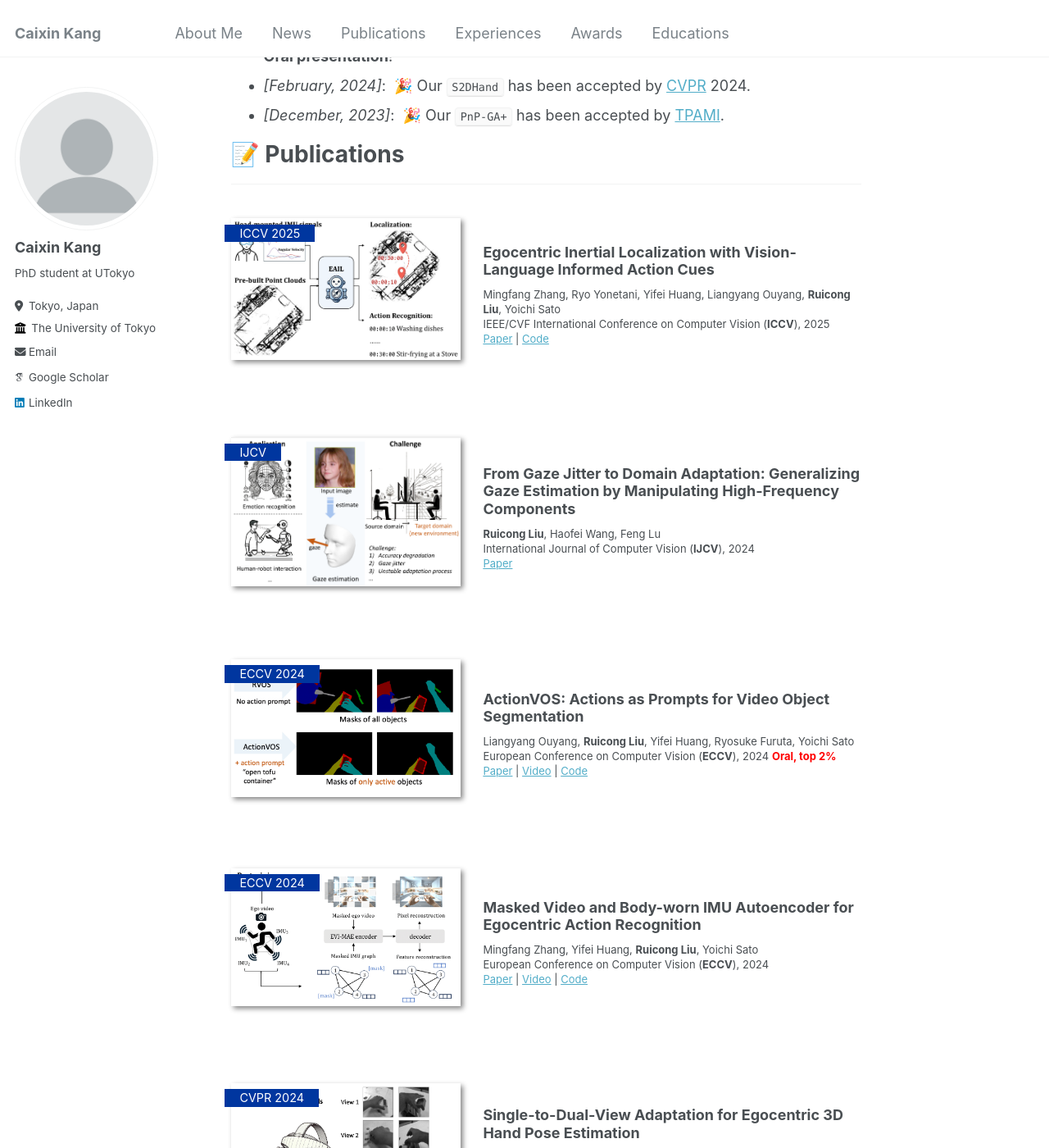
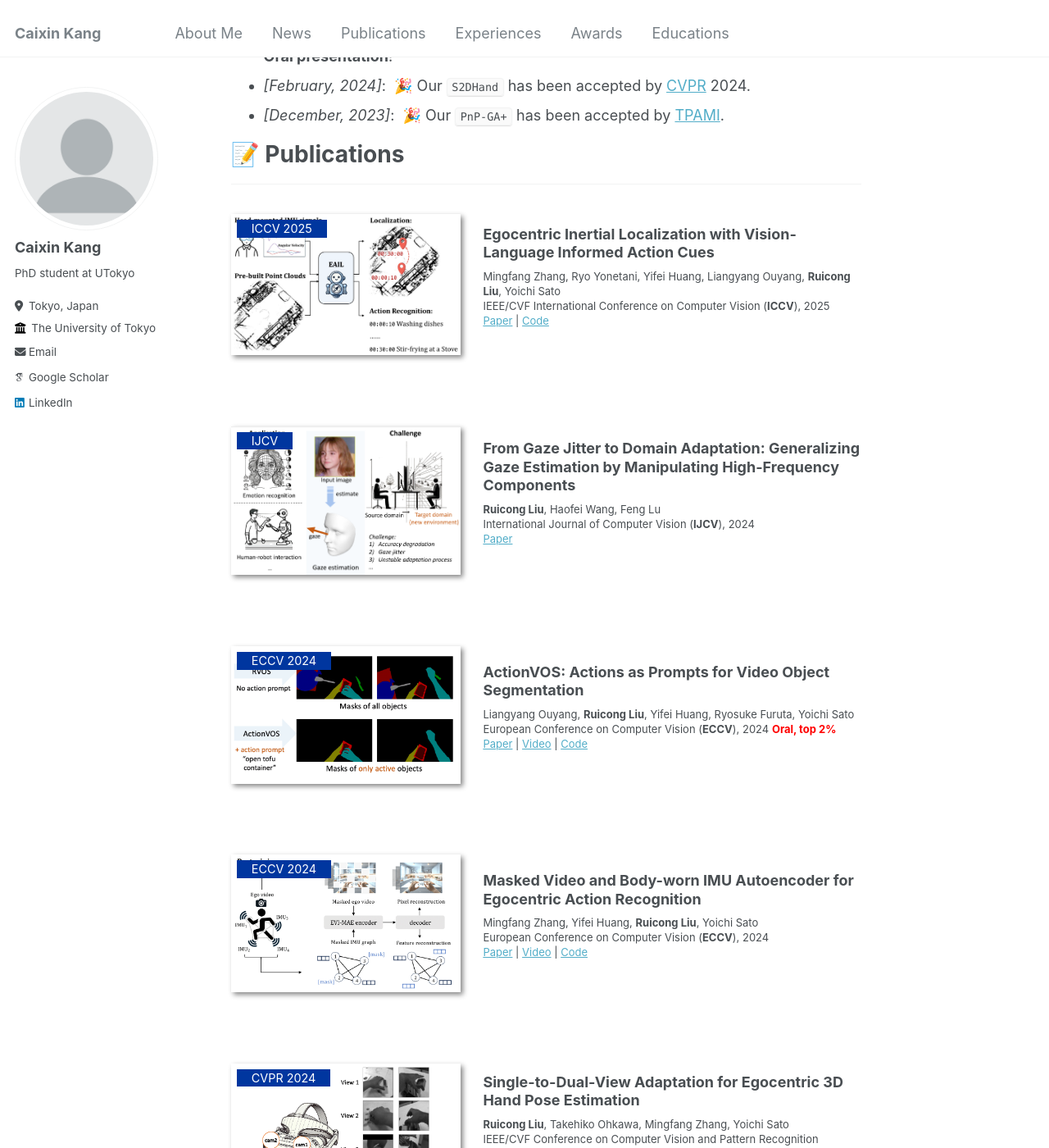
Before and after one commit to kkkcx/kkkcx.github.io, a Jekyll site: the page built from _pages/about.md, in a window 1280 px wide and 1400 px high, scrolled down 620 px. Shown: the whole window at 82% size. Built offline with Jekyll 4.4.1, drawn with Linux system fonts in a browser that asks for light colours; some web fonts are replaced.

Commit message:
fix scss

```diff
--- a/_includes/head/custom.html
+++ b/_includes/head/custom.html
@@ -24,6 +24,8 @@
 <meta name="theme-color" content="#ffffff">
 <link rel="stylesheet" href="{{ base_path }}/assets/css/academicons.css"/>
 
+<!-- Ensure main stylesheet is loaded with cache busting -->
+<link rel="stylesheet" href="{{ base_path }}/assets/css/main.css?v={{ site.time | date: '%s' }}" />
 
 <!-- Support for MatJax -->
 <script src="https://cdnjs.cloudflare.com/polyfill/v3/polyfill.min.js?features=es6"></script>
--- a/assets/css/main.scss
+++ b/assets/css/main.scss
@@ -55,17 +55,24 @@
         display: flex;
         width: 100%;
         order: 2;
+        position: relative;
         img {
             max-width: 280px;
             max-height: 210px;
             box-shadow: 3px 3px 6px #888;
             object-fit: cover;
+            display: block;
         }
     }
 
     .paper-box-text{
         max-width: 100%;
         order: 1;
+        h3 {
+            margin: 0.2em 0 0.4em;
+            line-height: 1.25;
+            font-weight: 700;
+        }
     }
 
     @include breakpoint($medium) {
@@ -98,12 +105,14 @@ h1:before, .anchor:before {
     margin-top: -$scroll_offset;
 }
 
-.badge {
+.paper-box .badge {
     padding-left: 1rem;
     padding-right: 1rem;
     position: absolute;
-    margin-top: .5em;
-    margin-left: -.5em;
+    /* replace margins with absolute offsets for reliable overlay */
+    top: .5em;
+    left: .5em;
+    z-index: 1;
     color: white;
     background-color: #00369f;
     font-size: .8em;
```
Also changed, not shown: Gemfile (+24 -9 lines), 1 other file.
